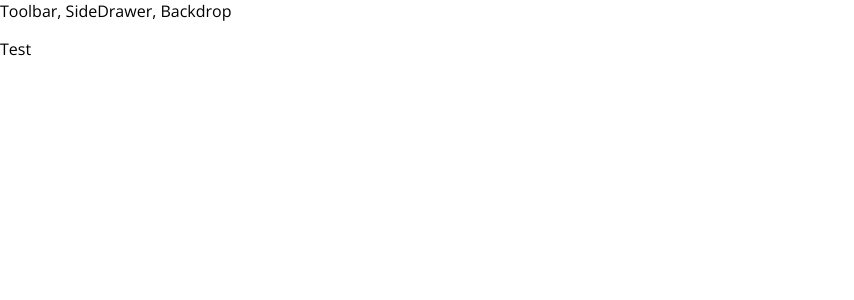
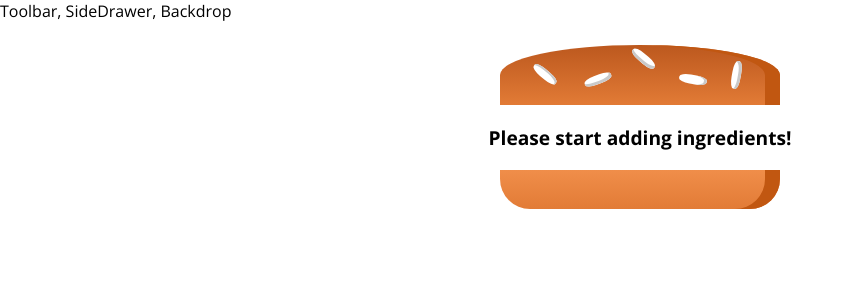
Before and after one commit to Inkala/burger-builder, a React (Create React App) app: page / in a window 1280 px wide. Shown: the top 300 px of the page, without its empty margins (0-854 px from the left). Built offline with nearby package versions, Linux system fonts and the light colour scheme.

Commit message:
Add Layout, Burger and Ingredients components

```diff
--- a/package.json
+++ b/package.json
@@ -3,6 +3,8 @@
   "version": "0.1.0",
   "private": true,
   "dependencies": {
+    "node-sass": "^4.13.0",
+    "prop-types": "^15.7.2",
     "react": "^16.12.0",
     "react-dom": "^16.12.0",
     "react-scripts": "3.2.0"
--- a/src/App.js
+++ b/src/App.js
@@ -1,11 +1,12 @@
 import React from 'react';
 import Layout from './components/Layout/Layout';
+import BurgerBuilder from './containers/BurgerBuilder/BurgerBuilder';
 
 function App() {
   return (
     <div>
       <Layout>
-        <p>Test</p>
+        <BurgerBuilder />
       </Layout>
     </div>
   );
--- /dev/null
+++ b/src/components/Burger/Burger.js
@@ -0,0 +1,25 @@
+import React from 'react';
+
+import classes from './Burger.module.scss';
+import BurgerIngredient from './BurgerIngredient/BurgerIngredient';
+
+const Burger = props => {
+  let transformedIngredients = Object.keys(props.ingredients).map(igKey =>
+    [...Array(props.ingredients[igKey])].map((_, i) => (
+      <BurgerIngredient key={igKey + i} type={igKey} />
+    ))
+  ).reduce((arr, el) => (arr.concat(el)
+  ), []);
+if (transformedIngredients.length === 0) {
+  transformedIngredients = <p>Please start adding ingredients!</p>
+}
+  return (
+    <div className={classes.Burger}>
+      <BurgerIngredient type="bread-top" />
+      {transformedIngredients}
+      <BurgerIngredient type="bread-bottom" />
+    </div>
+  );
+};
+
+export default Burger;
--- /dev/null
+++ b/src/components/Burger/Burger.module.scss
@@ -0,0 +1,37 @@
+.Burger {
+  width: 100%;
+  height: 250px;
+  margin: auto;
+  overflow: scroll;
+  font-weight: bold;
+  font-size: 1.2rem;
+  text-align: center;
+}
+
+@media (min-width: 1000px) and (min-height: 700px) {
+  .Burger {
+    width: 700px;
+    height: 600px;
+  }
+}
+
+@media (min-width: 500px) and (min-height: 401px) {
+  .Burger {
+    width: 450px;
+    height: 400px;
+  }
+}
+
+@media (min-width: 500px) and (min-height: 401px) {
+  .Burger {
+    width: 450px;
+    height: 400px;
+  }
+}
+
+@media (min-width: 500px) and (min-height: 400px) {
+  .Burger {
+    width: 350px;
+    height: 300px;
+  }
+}
--- /dev/null
+++ b/src/components/Burger/BurgerIngredient/BurgerIngredient.js
@@ -0,0 +1,43 @@
+import React, { Component } from 'react';
+import PropTypes from 'prop-types';
+import classes from './BurgerIngredient.module.scss';
+
+class BurgerIngredient extends Component {
+  render() {
+    let ingredient = null;
+    switch (this.props.type) {
+      case 'bread-bottom':
+        ingredient = <div className={classes.BreadBottom}></div>;
+        break;
+      case 'bread-top':
+        ingredient = (
+          <div className={classes.BreadTop}>
+            <div className={classes.Seeds1}></div>
+            <div className={classes.Seeds2}></div>
+          </div>
+        );
+        break;
+      case 'meat':
+        ingredient = <div className={classes.Meat}></div>;
+        break;
+      case 'cheese':
+        ingredient = <div className={classes.Cheese}></div>;
+        break;
+      case 'salad':
+        ingredient = <div className={classes.Salad}></div>;
+        break;
+      case 'bacon':
+        ingredient = <div className={classes.Bacon}></div>;
+        break;
+      default:
+        ingredient = null;
+    }
+    return ingredient;
+  }
+}
+
+BurgerIngredient.propTypes = {
+  type: PropTypes.string.isRequired
+};
+
+export default BurgerIngredient;
--- /dev/null
+++ b/src/components/Burger/BurgerIngredient/BurgerIngredient.module.scss
@@ -0,0 +1,111 @@
+.BreadBottom {
+  height: 13%;
+  width: 80%;
+  background: linear-gradient(#f08e4a, #e27b36);
+  border-radius: 0 0 30px 30px;
+  box-shadow: inset -15px 0 #c15711;
+  margin: 2% auto;
+}
+
+.BreadTop {
+  height: 20%;
+  width: 80%;
+  background: linear-gradient(#bc581e, #e27b36);
+  border-radius: 50% 50% 0 0;
+  box-shadow: inset -15px 0 #c15711;
+  margin: 2% auto;
+  position: relative;
+}
+
+.Seeds1 {
+  width: 10%;
+  height: 15%;
+  position: absolute;
+  background-color: white;
+  left: 30%;
+  top: 50%;
+  border-radius: 40%;
+  transform: rotate(-20deg);
+  box-shadow: inset -2px -3px #c9c9c9;
+
+  &:after {
+    content: '';
+    width: 100%;
+    height: 100%;
+    position: absolute;
+    background-color: white;
+    left: -170%;
+    top: -260%;
+    border-radius: 40%;
+    transform: rotate(60deg);
+    box-shadow: inset -1px 2px #c9c9c9;
+  }
+
+  &:before {
+    content: '';
+    width: 100%;
+    height: 100%;
+    position: absolute;
+    background-color: white;
+    left: 180%;
+    top: -50%;
+    border-radius: 40%;
+    transform: rotate(60deg);
+    box-shadow: inset -1px -3px #c9c9c9;
+  }
+}
+
+.Seeds2 {
+  width: 10%;
+  height: 15%;
+  position: absolute;
+  background-color: white;
+  left: 64%;
+  top: 50%;
+  border-radius: 40%;
+  transform: rotate(10deg);
+  box-shadow: inset -3px 0 #c9c9c9;
+  &:before {
+    content: '';
+    width: 100%;
+    height: 100%;
+    position: absolute;
+    background-color: white;
+    left: 150%;
+    top: -130%;
+    border-radius: 40%;
+    transform: rotate(90deg);
+    box-shadow: inset 1px 3px #c9c9c9;
+  }
+}
+
+.Meat {
+  width: 80%;
+  height: 8%;
+  background: linear-gradient(#7f3608, #702e05);
+  margin: 2% auto;
+  border-radius: 15px;
+}
+
+.Cheese {
+  width: 90%;
+  height: 4.5%;
+  margin: 2% auto;
+  background: linear-gradient(#f4d004, #d6bb22);
+  border-radius: 20px;
+}
+
+.Salad {
+  width: 85%;
+  height: 7%;
+  margin: 2% auto;
+  background: linear-gradient(#228c1d, #91ce50);
+  border-radius: 20px;
+}
+
+.Bacon {
+  width: 80%;
+  height: 3%;
+  background: linear-gradient(#bf3813, #c45e38);
+  margin: 2% auto;
+}
--- a/src/components/Layout/Layout.js
+++ b/src/components/Layout/Layout.js
@@ -1,10 +1,11 @@
 import React from 'react';
+import classes from './Layout.module.scss';
 
 const Layout = props => {
   return (
     <React.Fragment>
       <div>Toolbar, SideDrawer, Backdrop</div>
-      <main>{props.children}</main>
+      <main className={classes.Content}>{props.children}</main>
     </React.Fragment>
   );
 };
--- /dev/null
+++ b/src/components/Layout/Layout.module.scss
@@ -0,0 +1,3 @@
+.Content {
+  margin-top: 16px;
+}
--- a/src/containers/BurgerBuilder/BurgerBuilder.js
+++ b/src/containers/BurgerBuilder/BurgerBuilder.js
@@ -1,12 +1,20 @@
-import React, { Component } from 'react'
+import React, { Component } from 'react';
+import Burger from '../../components/Burger/Burger';
 
 class BurgerBuilder extends Component {
+  state = {
+    ingredients: {
+      salad: 0,
+      bacon: 0,
+      cheese: 0,
+      meat: 0
+    }
+  }
+
   render() {
     return (
-      <div>
-
-      </div>
-    )
+      <Burger ingredients={this.state.ingredients}/>
+    );
   }
 }
 
```
Also changed, not shown: 1 other file (tests, documents, lock files or other folders).
